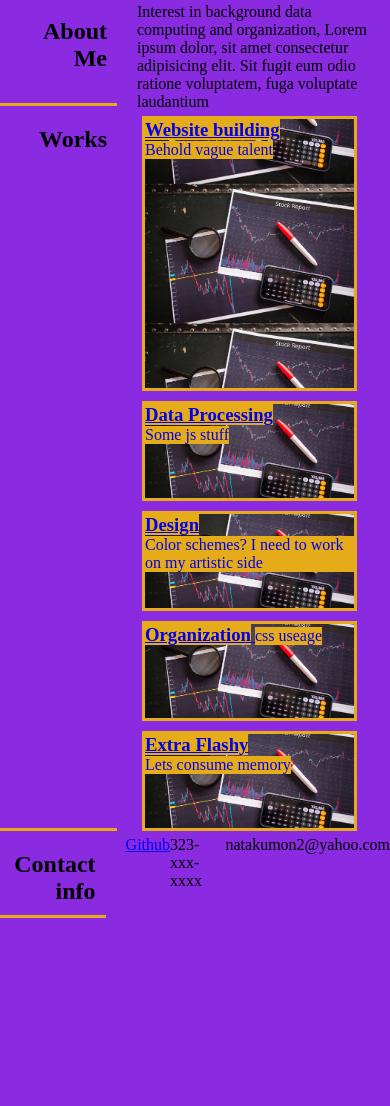
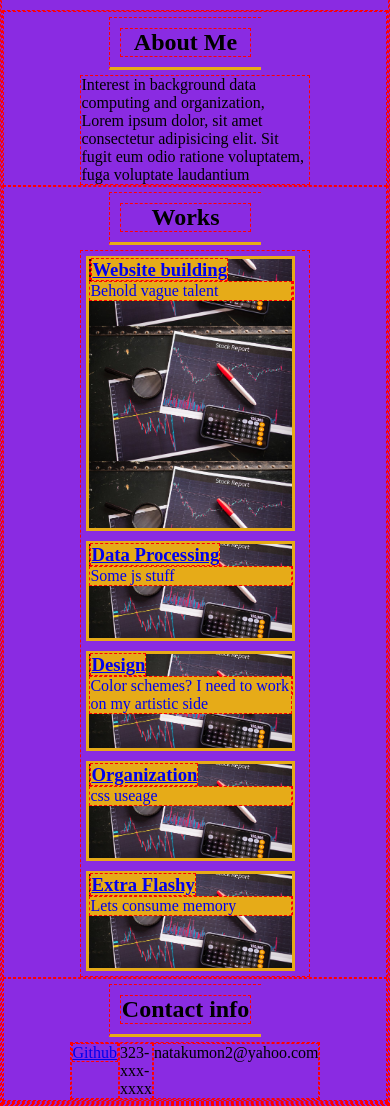
Before and after one commit to EspadaSworn/portfolio, a plain HTML site: page index.html in a window 390 px wide. Shown: the part 251-1357 px from the top of the page. Before the commit the page ends 1174 px from the top, so only its background shows below. Drawn offline with Linux system fonts and the light colour scheme.

Commit message:
fixed alignment for center boxes and contact info when small

```diff
--- a/assets/css/style.css
+++ b/assets/css/style.css
@@ -1,4 +1,4 @@
-* {
+* { border:dashed red 1px;
     box-sizing: border-box;
     padding: 0;
     margin: 0;
@@ -42,6 +42,7 @@ nav li {
 }
 
 
+
 body {
     background-color: blueviolet;
 }
@@ -80,7 +81,7 @@ section :first-child{
     height: 275px;
 }
 
-project {
+div {
     border: 3px solid rgb(230, 171, 24);
     margin: 5px;
     flex-basis: 45%;
@@ -101,20 +102,35 @@ h3+p {
     background-color:rgb(230, 171, 24) ;
 }
 
-contact{
-    display: inline-flex;
+#Contact-info ul{
+    display: flex;
     list-style: none;
-    justify-content: center; /*not working*/
+    flex-basis: 60%;
+    justify-content: space-evenly;
 
 }
 
 @media (max-width:550px){
-    project{
+    div{
         flex-basis:92%;
+    }
+    article{
+        flex-wrap:wrap;
+        justify-content: center;
     }
     aside{
         border-right: none;
         border-bottom: solid rgb(230, 171, 24) 3px;
+        min-width:40%;
+        text-align: center;
+
+    }
+    p{
+        width:100%;
+        display:block;
+
     }
 
+
+
 }
--- a/index.html
+++ b/index.html
@@ -32,7 +32,6 @@
 
     <main>
         <article id="About Me">
-
             <aside>
                 <h2>About Me</h2>
             </aside>
@@ -45,7 +44,7 @@
                 <h2>Works</h2>
             </aside>
             <section>
-                <project>
+                <div>
 
                     <a id="Website building" href="https://www.google.com/">
                         <span><h3>Website building</h3>
@@ -53,38 +52,38 @@
                         </span>
                     </a>
 
-                </project>
-                <project>
+                </div>
+                <div>
                     <a id="Data Processing" href="https://www.google.com/">
                         <h3>Data Processing</h3>
                         <p>Some js stuff</p>
                     </a>
-                </project>
-                <project>
+                </div>
+                <div>
                     <a id="Design" href="https://www.google.com/">
                         <h3>Design</h3>
                         <p>Color schemes? I need to work on my artistic side</p>
                     </a>
-                </project>
-                <project>
+                </div>
+                <div>
                     <a id="Organization" href="https://www.google.com/">
                         <h3>Organization</h3>
                         <p>css useage</p>
                     </a>
-                </project>
-                <project>
+                </div>
+                <div>
                     <a id="Extra Flashy" href="https://www.google.com/">
                         <h3>Extra Flashy</h3>
                         <p>Lets consume memory</p>
                     </a>
-                </project>
+                </div>
             </section>
         </article>
-        <article id="Contact info">
+        <article id="Contact-info">
             <aside>
                 <h2>Contact info</h2>
             </aside>
-            <contact>
+            <ul>
                 <li>
                     <a href="https://github.com/EspadaSworn?tab=repositories">Github </a>
                 </li>
@@ -94,7 +93,7 @@
                 <li>
                     natakumon2@yahoo.com
                 </li>
-            </contact>
+            </ul>
         </article>
     </main>
     <footer></footer>
```
